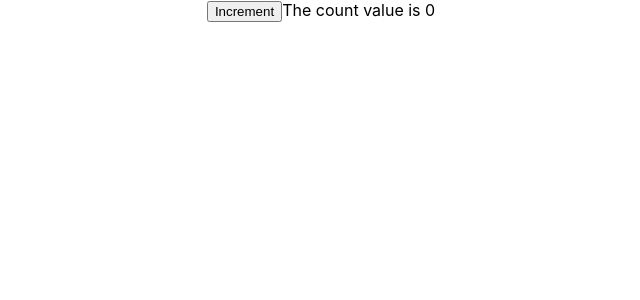
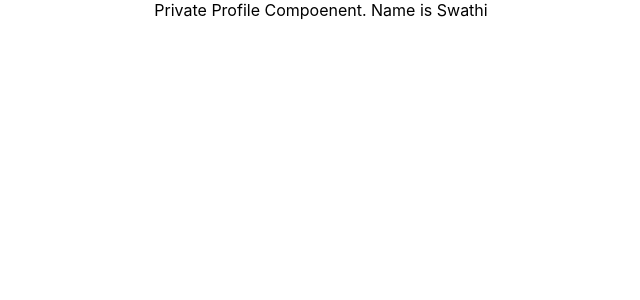
Before and after one commit to swathibali/React-Typescript, a React (Create React App) app: page / in a window 1280 px wide. Shown: the top 300 px of the page, without its empty margins (319-959 px from the left). Built offline with nearby package versions, Linux system fonts and the light colour scheme.

Commit message:
Component Prop

```diff
--- a/src/App.tsx
+++ b/src/App.tsx
@@ -1,10 +1,11 @@
 import "./App.css";
-import { Counter } from "./components/class/Counter";
+import { Private } from "./components/auth/Private";
+import { Profile } from "./components/auth/Profile";
 
 function App() {
   return (
     <div className="App">
-      <Counter message = 'The count value is' />
+     <Private isLoggedIn={true} component={Profile} />
     </div>
   );
 }
--- /dev/null
+++ b/src/components/auth/Login.tsx
@@ -0,0 +1,7 @@
+import React from 'react'
+
+export const Login = () => {
+  return (
+    <div>Please Login to continue</div>
+  )
+}
--- /dev/null
+++ b/src/components/auth/Private.tsx
@@ -0,0 +1,14 @@
+import React from "react";
+import { Login } from "./Login";
+import { ProfileProps } from "./Profile";
+
+type PrivateProps = {
+    isLoggedIn : boolean,
+    component: React.ComponentType<ProfileProps>
+}
+
+export const Private = ({ isLoggedIn, component: Component }: PrivateProps) => {
+  if (isLoggedIn) {
+    return <Component name='Swathi' />;
+  } else return <Login />;
+};
--- /dev/null
+++ b/src/components/auth/Profile.tsx
@@ -0,0 +1,8 @@
+import React from "react";
+
+export type ProfileProps = {
+  name: string;
+};
+export const Profile = ({ name }: ProfileProps) => {
+  return <div>Private Profile Compoenent. Name is {name}</div>;
+};
```
